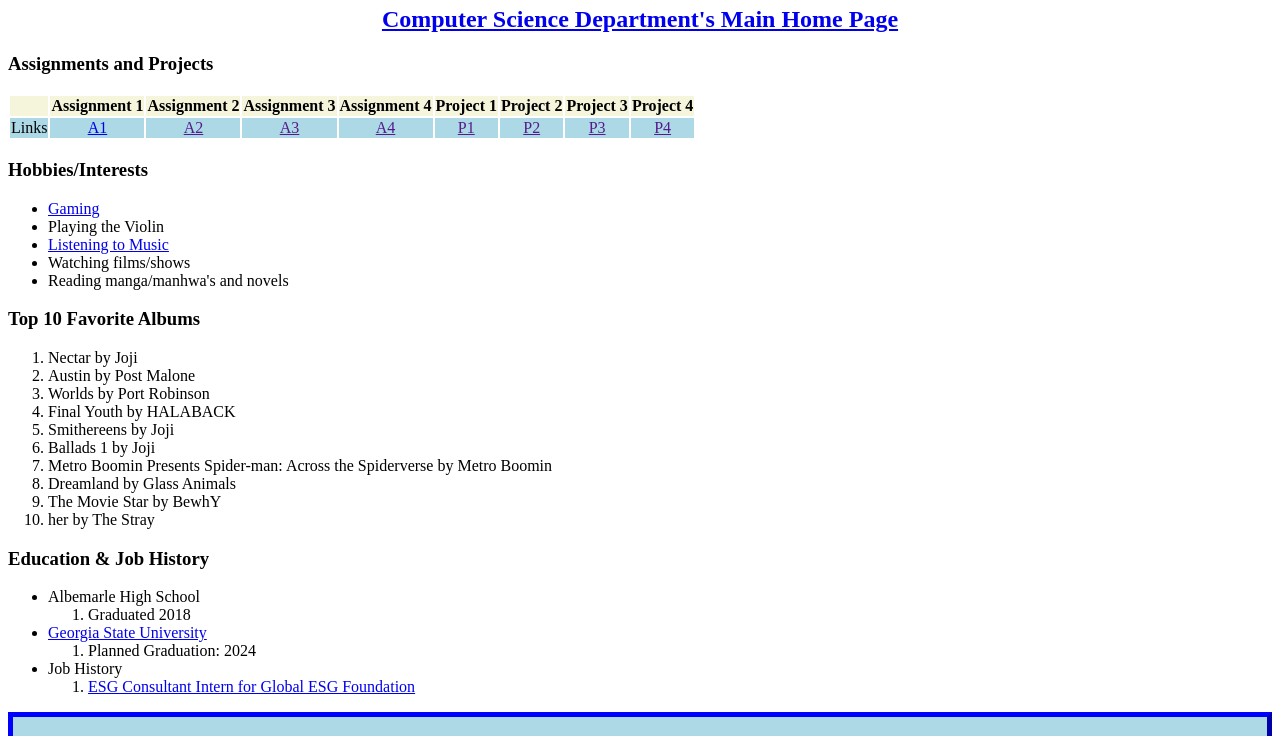
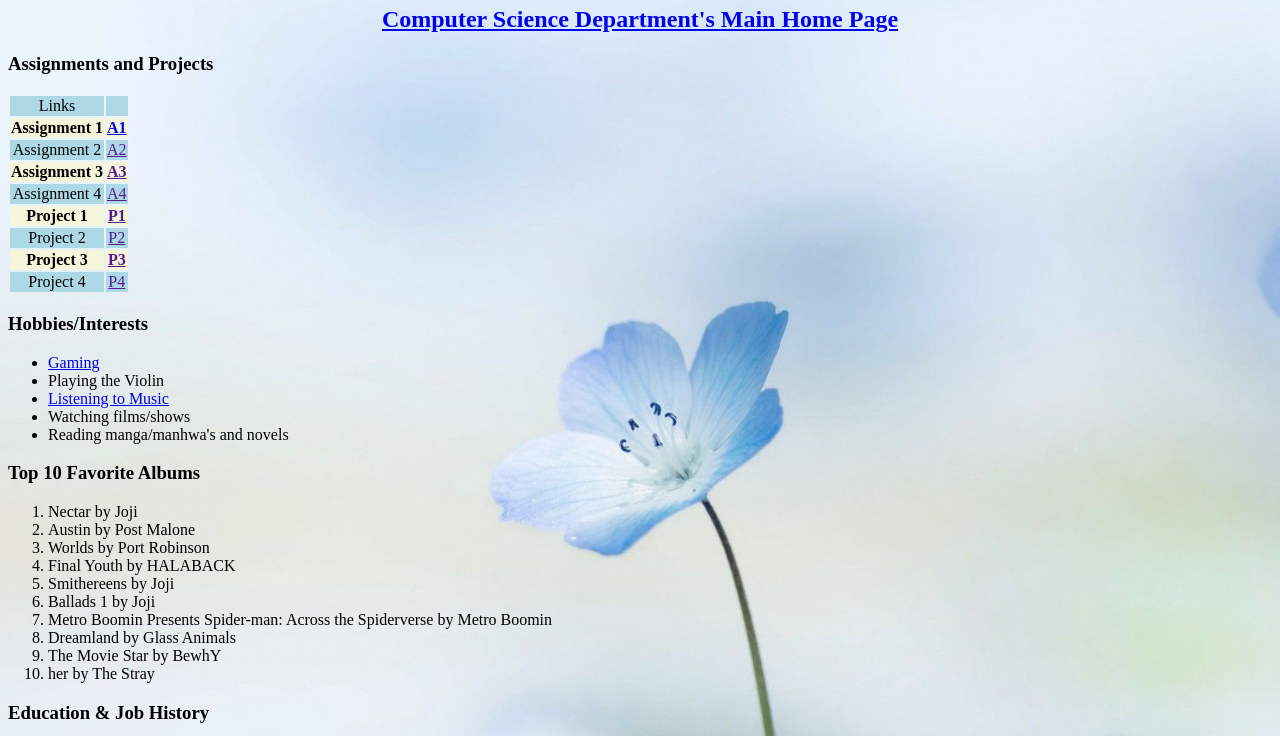
Before and after one commit to pkim6201/pkim6201.github.io, a plain HTML site: page index.html in a window 1280 px wide. Shown: the part 60-796 px from the top of the page. Drawn offline with Linux system fonts and the light colour scheme.

Commit message:
Assignment 1 Completion

```diff
--- /dev/null
+++ b/hpstyle.css
@@ -0,0 +1,23 @@
+			body {
+					background-image:url('small-blue-flower.jpg');
+					background-repeat:no-repeat;
+					background-size:cover;
+				}
+			h1 {text-align: center;}
+			h2 {text-align: center;}
+			.myDiv {
+					border: 5px outset blue;
+					background-color: lightblue;
+					text-align:center;
+					}
+			a:hover {
+				background-color:lime
+				}
+			th {
+				background-color:beige;
+				text-align:center;
+				}
+			td {
+				background-color:lightblue;
+				text-align:center;
+				}
--- a/index.html
+++ b/index.html
@@ -1,56 +1,58 @@
 <HTML>
 	<HEAD>
 		<TITLE> Paul's Homebase </TITLE>
-		<style>
-			h1 {text-align: center;}
-			h2 {text-align: center;}
-			.myDiv {
-					border: 5px outset blue;
-					background-color: lightblue;
-					text-align:center;
-					}
-			a:hover {
-				background-color:lime
-				}
-			th {
-				background-color:beige;
-				text-align:center;
-				}
-			td {
-				background-color:lightblue;
-				text-align:center;
-				}
-		</style>
+		<link rel="stylesheet" type="text/css" href="hpstyle.css">
 	</HEAD>
 	<BODY>
 		<h1> Paul's Homebase </h1>
 		<h2> <a href="https://csds.gsu.edu">Computer Science Department's Main Home Page </a></h2>
 
-
 		<h3 id="links"> Assignments and Projects </h3>
 		<TABLE>
-			<TR>
-				<TH></TH>
-				<TH>Assignment 1</TH>
-				<TH>Assignment 2</TH>
-				<TH>Assignment 3</TH>
-				<TH>Assignment 4</TH>
-				<TH>Project 1</TH>
-				<TH>Project 2</TH>
-				<TH>Project 3</TH>
-				<TH>Project 4</TH>
-			</TR>
 
 			<TR>
 				<TD>Links</TD>
-					<TD><a href="https://codd.cs.gsu.edu/~pkim37/index.html">A1</a></TD>
-					<TD><a href="">A2</a></TD>
-					<TD><a href="">A3</a></TH>
-					<TD><a href="">A4</a></TD>
-					<TD><a href="">P1</a></TD>
-					<TD><a href="">P2</a></TD>
-					<TD><a href="">P3</a></TD>
-					<TD><a href="">P4</a></TD>
+				<TD></TD>
+			</tr>
+
+			<tr>
+				<TH>Assignment 1</TH>
+				<TH><a href="https://codd.cs.gsu.edu/~pkim37/index.html">A1</a></TH>
+			</tr>
+
+			<tr>
+				<TD>Assignment 2</TD>
+				<TD><a href="">A2</a></TD>
+			</tr>
+
+			<tr>
+				<TH>Assignment 3</TH>
+				<TH><a href="">A3</a></TH>
+			</tr>
+
+			<tr>
+				<TD>Assignment 4</TD>
+				<TD><a href="">A4</a></TD>
+			</tr>
+
+			<tr>
+				<TH>Project 1</TH>
+				<TH><a href="">P1</a></TH>
+			</tr>
+
+			<tr>
+				<TD>Project 2</TD>
+				<TD><a href="">P2</a></TD>
+			</tr>
+
+			<tr>
+				<TH>Project 3</TH>
+				<TH><a href="">P3</a></TH>
+			</tr>
+
+			<tr>
+				<TD>Project 4</TD>
+				<TD><a href="">P4</a></TD>
 			</tr>
 
 
```
Also changed, not shown: small-blue-flower.jpg (added).
